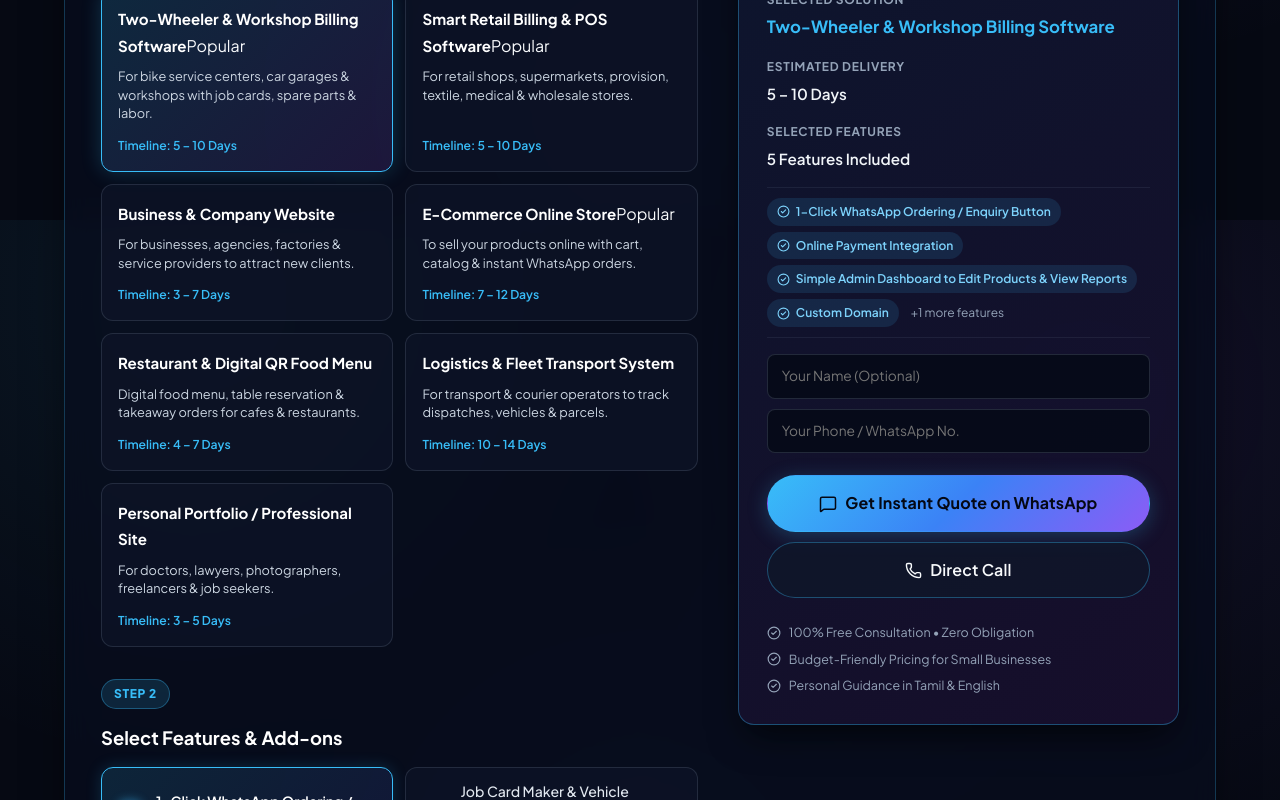
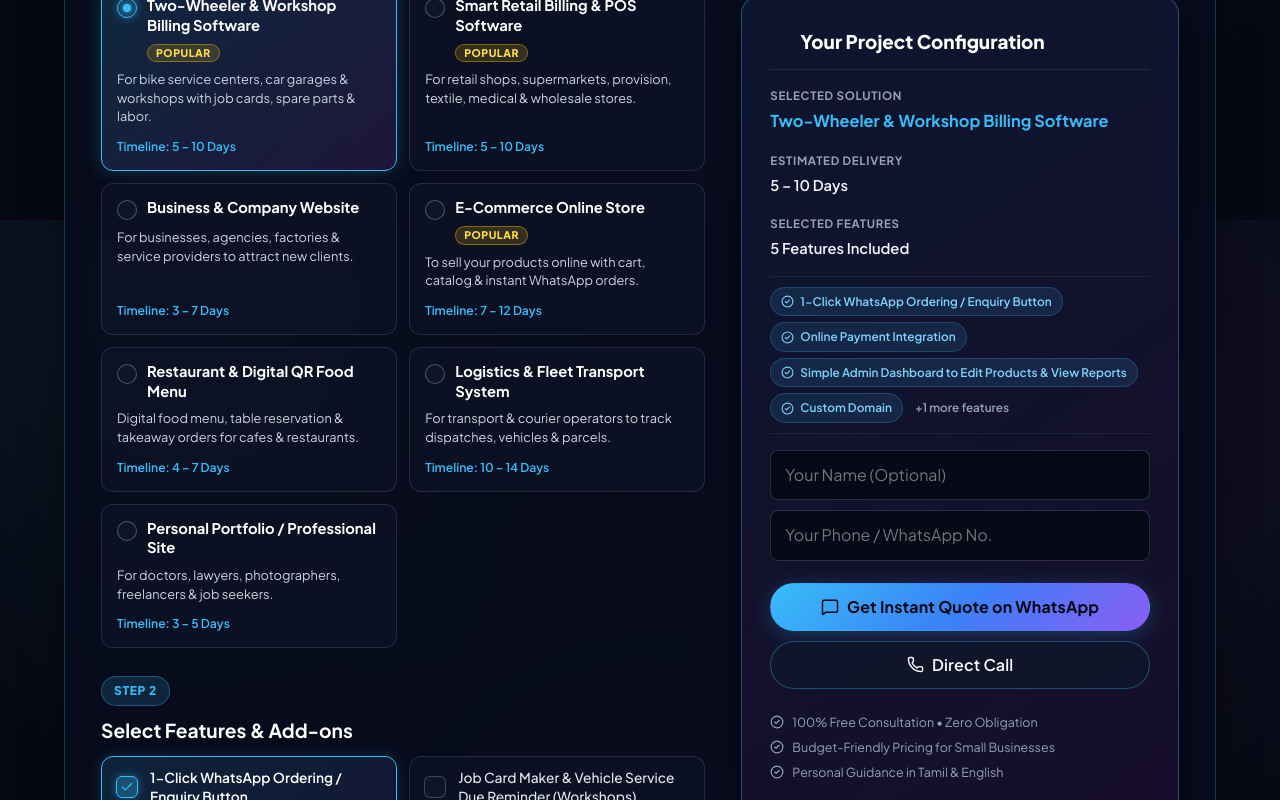
Before and after one commit to sathishmgs/MGS-Website, a React (Vite) app: page / in a window 1280 px wide. Shown: the part 7780-8580 px from the top of the page. Built offline with nearby package versions, Linux system fonts and the light colour scheme.

Commit message:
Update App.css

```diff
--- a/src/App.css
+++ b/src/App.css
@@ -686,9 +686,12 @@ main {
   display: flex;
   flex-direction: column;
   gap: 8px;
+<<<<<<< HEAD
   margin: 0;
   padding: 0;
   list-style: none;
+=======
+>>>>>>> da944c6 (Updated website files)
 }
 
 .navbar__mobile-link {
@@ -3019,37 +3022,56 @@ main {
    -------------------------------------------------------------------------- */
 .section--calculator {
   position: relative;
+  overflow: hidden;
 }
 
 .calculator-layout {
   display: grid;
   grid-template-columns: 1fr;
-  gap: 32px;
-  padding: 24px;
+  gap: 28px;
+  padding: 24px 20px;
   border-radius: var(--radius-lg);
   border: 1px solid rgba(56, 189, 248, 0.25);
-  background: rgba(8, 13, 30, 0.7);
+  background: rgba(8, 13, 30, 0.75);
   box-shadow: 0 20px 48px -10px rgba(0, 0, 0, 0.6);
+  width: 100%;
+  max-width: 100%;
+  box-sizing: border-box;
+  overflow: hidden;
 }
 
 @media (min-width: 1024px) {
   .calculator-layout {
-    grid-template-columns: 1.15fr 0.85fr;
+    grid-template-columns: 1.16fr 0.84fr;
     padding: 36px;
-    gap: 40px;
+    gap: 36px;
   }
 }
 
 .calc-left {
   display: flex;
   flex-direction: column;
-  gap: 32px;
+  gap: 28px;
+  width: 100%;
+  min-width: 0;
+  box-sizing: border-box;
+}
+
+.calc-right {
+  display: flex;
+  flex-direction: column;
+  gap: 20px;
+  width: 100%;
+  min-width: 0;
+  box-sizing: border-box;
 }
 
 .calc-step {
   display: flex;
   flex-direction: column;
-  gap: 14px;
+  gap: 12px;
+  width: 100%;
+  min-width: 0;
 }
 
 .calc-step__badge {
@@ -3066,21 +3088,40 @@ main {
   text-transform: uppercase;
 }
 
+.calc-summary__badge {
+  display: inline-flex;
+  align-self: flex-start;
+  padding: 4px 12px;
+  border-radius: var(--radius-pill);
+  background: rgba(168, 85, 247, 0.16);
+  border: 1px solid rgba(168, 85, 247, 0.38);
+  color: #c084fc;
+  font-size: 0.74rem;
+  font-weight: 800;
+  letter-spacing: 0.06em;
+  text-transform: uppercase;
+  margin-bottom: 2px;
+}
+
 .calc-step__title {
-  font-size: 1.15rem;
+  font-size: clamp(1.02rem, 3.2vw, 1.2rem);
   font-weight: 700;
   color: #ffffff;
+  line-height: 1.35;
 }
 
 .calc-types-grid {
   display: grid;
   grid-template-columns: 1fr;
-  gap: 12px;
+  gap: 10px;
+  width: 100%;
+  min-width: 0;
 }
 
 @media (min-width: 600px) {
   .calc-types-grid {
     grid-template-columns: repeat(2, 1fr);
+    gap: 12px;
   }
 }
 
@@ -3089,13 +3130,17 @@ main {
   background: rgba(15, 23, 42, 0.6);
   border: 1px solid rgba(148, 163, 184, 0.18);
   border-radius: 12px;
-  padding: 16px;
+  padding: 14px 15px;
   cursor: pointer;
   transition: all 0.2s ease;
   display: flex;
   flex-direction: column;
   gap: 8px;
   color: inherit;
+  width: 100%;
+  min-width: 0;
+  box-sizing: border-box;
+  -webkit-tap-highlight-color: transparent;
 }
 
 .calc-type-card:hover {
@@ -3110,30 +3155,77 @@ main {
   box-shadow: 0 0 20px rgba(56, 189, 248, 0.22);
 }
 
-.calc-type-card__top {
+.calc-type-card__header {
   display: flex;
   align-items: flex-start;
+  gap: 10px;
+  width: 100%;
+  min-width: 0;
+}
+
+.calc-type-card__radio {
+  width: 20px;
+  height: 20px;
+  border-radius: 50%;
+  border: 1.5px solid rgba(148, 163, 184, 0.45);
+  background: rgba(15, 23, 42, 0.9);
+  display: flex;
+  align-items: center;
+  justify-content: center;
+  flex-shrink: 0;
+  margin-top: 2px;
+  transition: all 0.2s ease;
+}
+
+.calc-type-card--selected .calc-type-card__radio,
+.calc-type-card__radio--selected {
+  border-color: var(--accent-cyan);
+  background: rgba(56, 189, 248, 0.15);
+  box-shadow: 0 0 10px rgba(56, 189, 248, 0.45);
+}
+
+.radio-inner {
+  width: 8px;
+  height: 8px;
+  border-radius: 50%;
+  background: var(--accent-cyan);
+  box-shadow: 0 0 6px var(--accent-cyan);
+}
+
+.calc-type-card__titles {
+  display: flex;
+  align-items: baseline;
   justify-content: space-between;
   gap: 8px;
+  flex: 1;
+  min-width: 0;
+  flex-wrap: wrap;
 }
 
 .calc-type-card__title {
-  font-size: 0.94rem;
+  font-size: 0.92rem;
   font-weight: 700;
   color: #ffffff;
-  line-height: 1.3;
-}
-
+  line-height: 1.35;
+  word-break: break-word;
+}
+
+.calc-popular-badge,
 .popular-badge {
-  padding: 2px 7px;
+  display: inline-flex;
+  align-items: center;
+  padding: 2px 8px;
   border-radius: var(--radius-pill);
   background: rgba(234, 179, 8, 0.18);
-  border: 1px solid rgba(234, 179, 8, 0.4);
+  border: 1px solid rgba(234, 179, 8, 0.45);
   color: #fde047;
-  font-size: 0.68rem;
-  font-weight: 700;
+  font-size: 0.66rem;
+  font-weight: 800;
   text-transform: uppercase;
+  letter-spacing: 0.05em;
   flex-shrink: 0;
+  white-space: nowrap;
+  line-height: 1.2;
 }
 
 .calc-type-card__desc {
@@ -3141,6 +3233,7 @@ main {
   color: var(--text-secondary);
   line-height: 1.45;
   flex: 1;
+  word-break: break-word;
 }
 
 .calc-type-card__meta {
@@ -3150,7 +3243,7 @@ main {
   font-size: 0.76rem;
   color: var(--accent-cyan);
   font-weight: 600;
-  margin-top: 4px;
+  margin-top: 2px;
 }
 
 .calc-check {
@@ -3162,13 +3255,16 @@ main {
 .calc-features-list {
   display: grid;
   grid-template-columns: 1fr;
-  gap: 12px;
+  gap: 10px;
+  width: 100%;
+  min-width: 0;
 }
 
 @media (min-width: 640px) {
   .calc-features-grid,
   .calc-features-list {
     grid-template-columns: repeat(2, 1fr);
+    gap: 12px;
   }
 }
 
@@ -3176,8 +3272,8 @@ main {
 .calc-feature-item {
   display: flex;
   align-items: center;
-  gap: 14px;
-  padding: 13px 16px;
+  gap: 12px;
+  padding: 11px 14px;
   border-radius: 12px;
   background: rgba(15, 23, 42, 0.6);
   border: 1px solid rgba(148, 163, 184, 0.18);
@@ -3186,8 +3282,11 @@ main {
   user-select: none;
   text-align: left;
   width: 100%;
+  min-width: 0;
+  box-sizing: border-box;
   color: inherit;
   font-family: inherit;
+  -webkit-tap-highlight-color: transparent;
 }
 
 .calc-feature-pill:hover,
@@ -3205,9 +3304,9 @@ main {
 }
 
 .feature-check {
-  width: 24px;
-  height: 24px;
-  border-radius: 7px;
+  width: 22px;
+  height: 22px;
+  border-radius: 6px;
   border: 1.5px solid rgba(148, 163, 184, 0.35);
   background: rgba(15, 23, 42, 0.85);
   display: flex;
@@ -3226,11 +3325,13 @@ main {
 
 .feature-label,
 .calc-feature-label {
-  font-size: 0.88rem;
+  font-size: 0.86rem;
   color: #e2e8f0;
   font-weight: 500;
-  line-height: 1.45;
+  line-height: 1.4;
   flex: 1;
+  min-width: 0;
+  word-break: break-word;
 }
 
 .calc-feature-pill--active .feature-label,
@@ -3248,16 +3349,25 @@ main {
 
 /* Right Summary Card */
 .calc-summary-card {
-  position: sticky;
-  top: 96px;
-  padding: 28px;
+  padding: 22px 18px;
   border-radius: 16px;
-  background: linear-gradient(145deg, rgba(14, 23, 48, 0.92), rgba(24, 15, 45, 0.92));
+  background: linear-gradient(145deg, rgba(14, 23, 48, 0.94), rgba(24, 15, 45, 0.94));
   border: 1px solid rgba(56, 189, 248, 0.35);
   box-shadow: 0 16px 36px -8px rgba(0, 0, 0, 0.7);
   display: flex;
   flex-direction: column;
   gap: 16px;
+  width: 100%;
+  min-width: 0;
+  box-sizing: border-box;
+}
+
+@media (min-width: 1024px) {
+  .calc-summary-card {
+    position: sticky;
+    top: 96px;
+    padding: 28px;
+  }
 }
 
 .calc-summary__header {
@@ -3269,7 +3379,7 @@ main {
 }
 
 .calc-summary__header h4 {
-  font-size: 1.15rem;
+  font-size: clamp(1.02rem, 3.2vw, 1.18rem);
   font-weight: 800;
   color: #ffffff;
 }
@@ -3277,11 +3387,12 @@ main {
 .calc-summary__item {
   display: flex;
   flex-direction: column;
-  gap: 4px;
+  gap: 3px;
+  min-width: 0;
 }
 
 .summary-label {
-  font-size: 0.75rem;
+  font-size: 0.72rem;
   text-transform: uppercase;
   letter-spacing: 0.06em;
   color: var(--text-muted);
@@ -3289,14 +3400,15 @@ main {
 }
 
 .summary-val {
-  font-size: 0.95rem;
+  font-size: 0.92rem;
   font-weight: 600;
   color: #f1f5f9;
+  word-break: break-word;
 }
 
 .summary-val.highlight {
   color: var(--accent-cyan);
-  font-size: 1.05rem;
+  font-size: 1.02rem;
   font-weight: 700;
 }
 
@@ -3307,6 +3419,8 @@ main {
   padding: 10px 0;
   border-top: 1px solid rgba(148, 163, 184, 0.1);
   border-bottom: 1px solid rgba(148, 163, 184, 0.1);
+  width: 100%;
+  min-width: 0;
 }
 
 .preview-chip {
@@ -3316,38 +3430,51 @@ main {
   padding: 4px 10px;
   border-radius: var(--radius-pill);
   background: rgba(56, 189, 248, 0.12);
+  border: 1px solid rgba(56, 189, 248, 0.22);
   color: #7dd3fc;
-  font-size: 0.75rem;
+  font-size: 0.74rem;
   font-weight: 600;
+  max-width: 100%;
+  word-break: break-word;
+}
+
+.preview-chip svg {
+  flex-shrink: 0;
 }
 
 .preview-more {
-  font-size: 0.75rem;
+  font-size: 0.74rem;
   color: var(--text-muted);
   padding: 4px 6px;
   align-self: center;
+  font-weight: 600;
 }
 
 .calc-quick-inputs {
   display: flex;
   flex-direction: column;
   gap: 10px;
+  width: 100%;
+  min-width: 0;
 }
 
 .calc-input {
   width: 100%;
-  padding: 10px 14px;
+  min-height: 44px;
+  padding: 11px 14px;
   border-radius: 8px;
-  background: rgba(4, 9, 22, 0.8);
-  border: 1px solid rgba(148, 163, 184, 0.2);
+  background: rgba(4, 9, 22, 0.85);
+  border: 1px solid rgba(148, 163, 184, 0.25);
   color: #ffffff;
-  font-size: 0.86rem;
+  font-size: 16px;
   outline: none;
-  transition: border-color 0.2s;
+  transition: border-color 0.2s, box-shadow 0.2s;
+  box-sizing: border-box;
 }
 
 .calc-input:focus {
   border-color: var(--accent-cyan);
+  box-shadow: 0 0 0 2px rgba(56, 189, 248, 0.2);
 }
 
 .calc-summary__cta {
@@ -3355,26 +3482,43 @@ main {
   flex-direction: column;
   gap: 10px;
   margin-top: 6px;
+  width: 100%;
+  min-width: 0;
 }
 
 .calc-cta-btn {
   width: 100%;
+  min-height: 48px;
   justify-content: center;
+  text-align: center;
+  white-space: normal;
+  line-height: 1.35;
+  padding: 12px 18px;
+  box-sizing: border-box;
 }
 
 .calc-guarantees {
   display: flex;
   flex-direction: column;
-  gap: 6px;
+  gap: 7px;
   padding-top: 8px;
+  padding-bottom: 4px;
+  width: 100%;
+  min-width: 0;
 }
 
 .guarantee-item {
   display: flex;
-  align-items: center;
+  align-items: flex-start;
   gap: 8px;
   font-size: 0.78rem;
   color: #94a3b8;
+  line-height: 1.45;
+}
+
+.guarantee-item svg {
+  flex-shrink: 0;
+  margin-top: 2px;
 }
 
 /* --------------------------------------------------------------------------
@@ -3893,20 +4037,6 @@ main {
     font-size: 0.88rem;
   }
 
-  .calc-features-grid {
-    grid-template-columns: 1fr;
-    gap: 10px;
-  }
-
-  .calc-feature-pill {
-    padding: 12px 13px;
-    gap: 10px;
-  }
-
-  .feature-label {
-    font-size: 0.82rem;
-  }
-
   .dev-card__avatar-ring {
     width: 64px;
     height: 64px;
@@ -3915,14 +4045,8 @@ main {
   .about__bio,
   .service-card,
   .timeline-card,
-  .calculator-layout,
-  .calc-summary-card,
   .contact-hub-card {
     padding: 20px 14px;
-  }
-
-  .calc-type-card {
-    padding: 14px;
   }
 
   .footer__logo-img {
@@ -3932,6 +4056,209 @@ main {
 
   .floating-badge {
     display: none;
+  }
+}
+
+/* Tablet & Mobile responsive for Quote Calculator (< 768px) */
+@media (max-width: 768px) {
+  .section--calculator {
+    padding: 56px 0;
+  }
+
+  .calculator-layout {
+    padding: 18px 14px;
+    gap: 22px;
+    border-radius: 16px;
+  }
+
+  .calc-left {
+    gap: 22px;
+  }
+
+  .calc-step {
+    gap: 10px;
+  }
+
+  .calc-step__title {
+    font-size: 1.05rem;
+  }
+
+  .calc-types-grid {
+    grid-template-columns: 1fr;
+    gap: 9px;
+  }
+
+  .calc-type-card {
+    padding: 12px 13px;
+    gap: 6px;
+  }
+
+  .calc-type-card__title {
+    font-size: 0.9rem;
+  }
+
+  .calc-type-card__desc {
+    font-size: 0.78rem;
+    line-height: 1.4;
+  }
+
+  .calc-type-card__meta {
+    font-size: 0.74rem;
+  }
+
+  .calc-features-grid {
+    grid-template-columns: 1fr;
+    gap: 8px;
+  }
+
+  .calc-feature-pill {
+    padding: 10px 12px;
+    gap: 10px;
+    border-radius: 10px;
+  }
+
+  .feature-check {
+    width: 20px;
+    height: 20px;
+  }
+
+  .feature-label {
+    font-size: 0.83rem;
+  }
+
+  .calc-summary-card {
+    padding: 18px 14px;
+    border-radius: 14px;
+    gap: 14px;
+  }
+
+  .calc-summary__header h4 {
+    font-size: 1.05rem;
+  }
+
+  .summary-val {
+    font-size: 0.88rem;
+  }
+
+  .summary-val.highlight {
+    font-size: 0.96rem;
+  }
+
+  .calc-cta-btn {
+    font-size: 0.88rem;
+    padding: 11px 14px;
+  }
+}
+
+/* Small Smartphone responsive (< 480px) */
+@media (max-width: 480px) {
+  .container {
+    padding: 0 12px;
+  }
+
+  .calculator-layout {
+    padding: 14px 10px;
+    gap: 18px;
+    border-radius: 14px;
+  }
+
+  .calc-step__badge,
+  .calc-summary__badge {
+    font-size: 0.7rem;
+    padding: 3px 10px;
+  }
+
+  .calc-step__title {
+    font-size: 0.98rem;
+  }
+
+  .calc-type-card {
+    padding: 11px 10px;
+    border-radius: 10px;
+    gap: 5px;
+  }
+
+  .calc-type-card__header {
+    gap: 8px;
+  }
+
+  .calc-type-card__radio {
+    width: 18px;
+    height: 18px;
+  }
+
+  .calc-type-card__title {
+    font-size: 0.86rem;
+    line-height: 1.3;
+  }
+
+  .calc-popular-badge,
+  .popular-badge {
+    font-size: 0.62rem;
+    padding: 2px 6px;
+  }
+
+  .calc-type-card__desc {
+    font-size: 0.75rem;
+  }
+
+  .calc-feature-pill {
+    padding: 9px 10px;
+    gap: 8px;
+  }
+
+  .feature-label {
+    font-size: 0.8rem;
+    line-height: 1.35;
+  }
+
+  .calc-summary-card {
+    padding: 16px 12px;
+    border-radius: 12px;
+  }
+
+  .preview-chip {
+    font-size: 0.7rem;
+    padding: 3px 8px;
+    gap: 4px;
+  }
+
+  .calc-input {
+    padding: 10px 12px;
+    font-size: 16px;
+  }
+
+  .calc-cta-btn {
+    font-size: 0.85rem;
+    padding: 11px 12px;
+  }
+
+  .guarantee-item {
+    font-size: 0.74rem;
+  }
+}
+
+/* Extra small devices (< 360px) */
+@media (max-width: 360px) {
+  .calculator-layout {
+    padding: 12px 8px;
+  }
+
+  .calc-type-card {
+    padding: 10px 8px;
+  }
+
+  .calc-feature-pill {
+    padding: 8px 8px;
+    gap: 7px;
+  }
+
+  .feature-label {
+    font-size: 0.76rem;
+  }
+
+  .calc-summary-card {
+    padding: 14px 10px;
   }
 }
 
```
